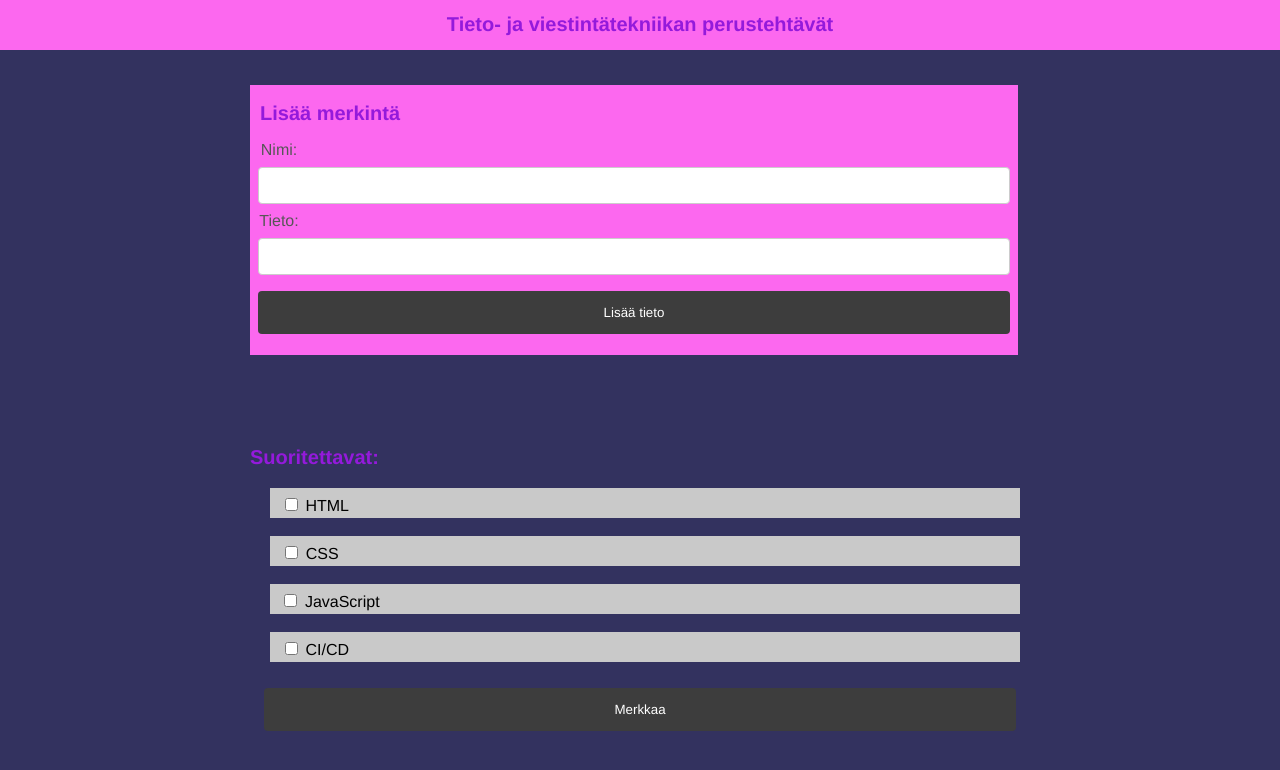
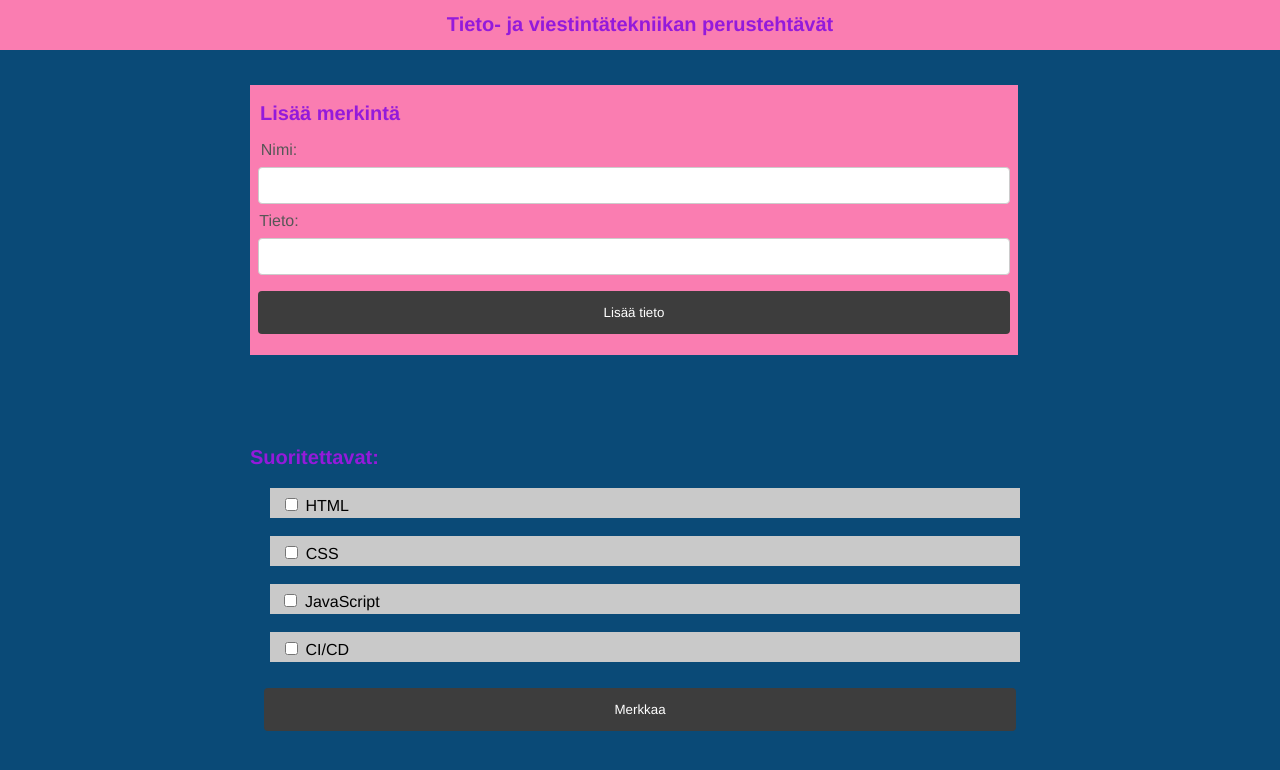
Before and after one commit to Juuso69/Projekti, a plain HTML site: page index.html in a window 1280 px wide. Drawn offline with Linux system fonts and the light colour scheme.

Commit message:
2021/8/13

```diff
--- a/style.css
+++ b/style.css
@@ -1,5 +1,5 @@
 body {
-  background-color: rgb(51, 50, 95);
+  background-color: rgb(10, 74, 119);
   margin: 0px;
   margin-top: 0px;
   padding: 0px;
@@ -29,7 +29,7 @@ h1 {
 
 .topDiv {
   text-align: center;
-  background-color: rgb(252, 104, 239);
+  background-color: rgb(250, 125, 177);
   position: fixed;
   top: 0;
   width: 100%;
@@ -37,7 +37,7 @@ h1 {
 
 .midDiv {
   text-align: left;
-  background-color: rgb(252, 104, 239);
+  background-color: rgb(250, 125, 177);
   width: 60%;
   position: fixed;
   height: 270px;
```
Also changed, not shown: 1 other file.
